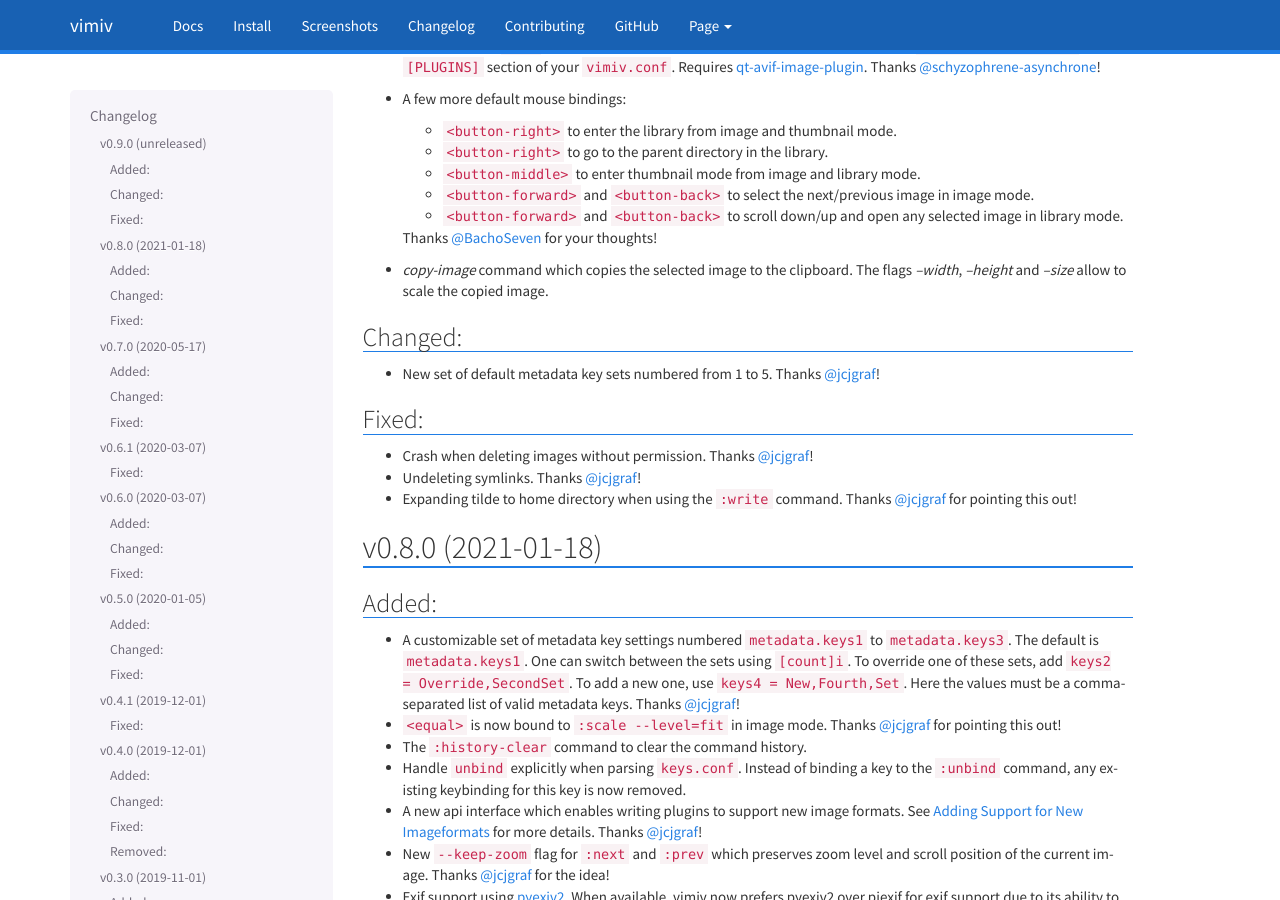
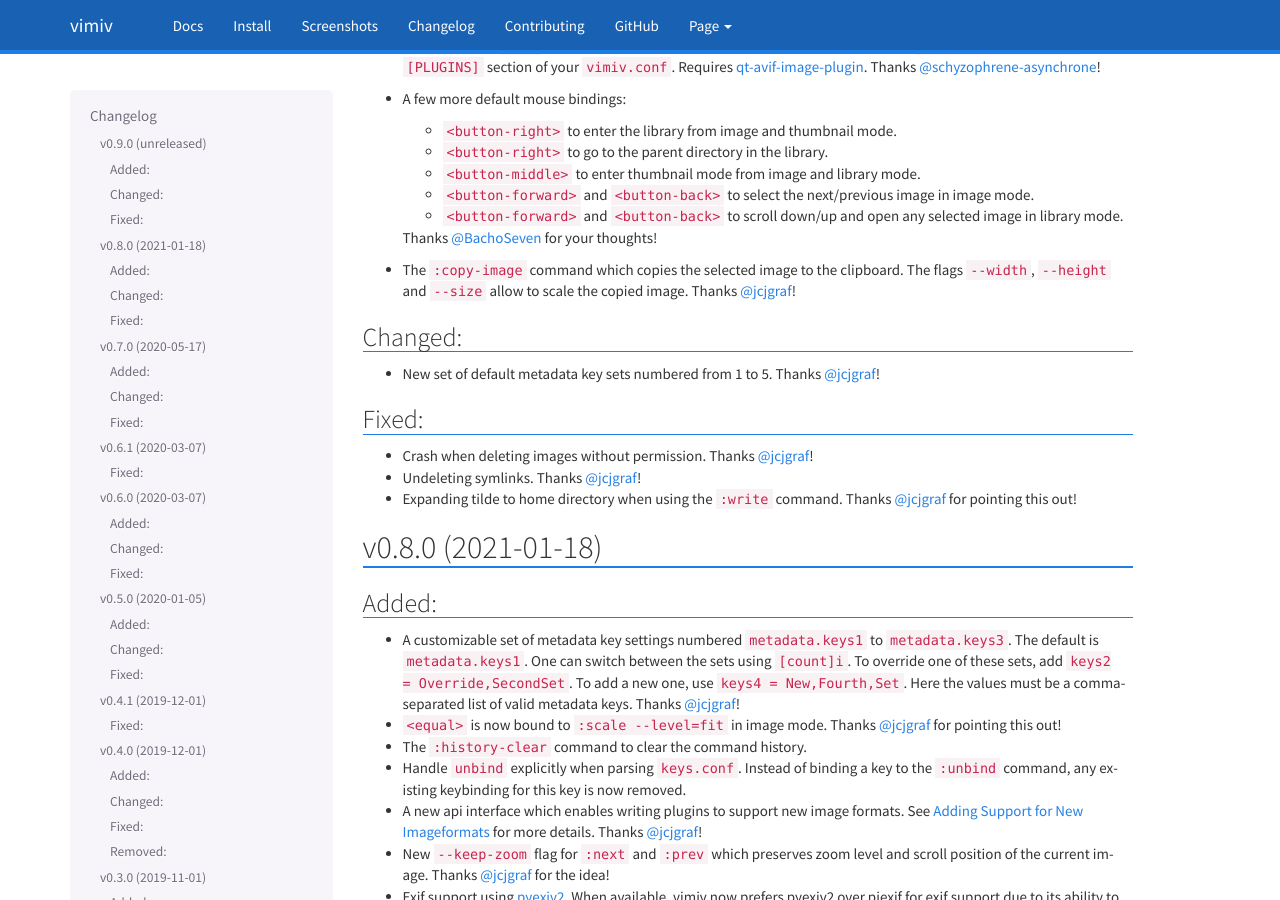
Before and after one commit to karlch/vimiv-qt, a Sphinx documentation site: the page built from docs/changelog.rst, in a window 1280 px wide and 900 px high, scrolled down 469 px. Built offline with Sphinx 7.4.7, drawn with Linux system fonts in a browser that asks for light colours.

Commit message:
Small formatting changes to :copy-image changelog
* Use two backticks for code formatting as required by rst
* Credit where credit is due :)

```diff
--- a/docs/changelog.rst
+++ b/docs/changelog.rst
@@ -36,8 +36,9 @@
     image in library mode.
 
   Thanks `@BachoSeven`_ for your thoughts!
-* `copy-image` command which copies the selected image to the clipboard. The flags
-  `--width`, `--height` and `--size` allow to scale the copied image.
+* The ``:copy-image`` command which copies the selected image to the clipboard. The
+  flags ``--width``, ``--height`` and ``--size`` allow to scale the copied image.
+  Thanks `@jcjgraf`_!
 
 Changed:
 ^^^^^^^^
```
